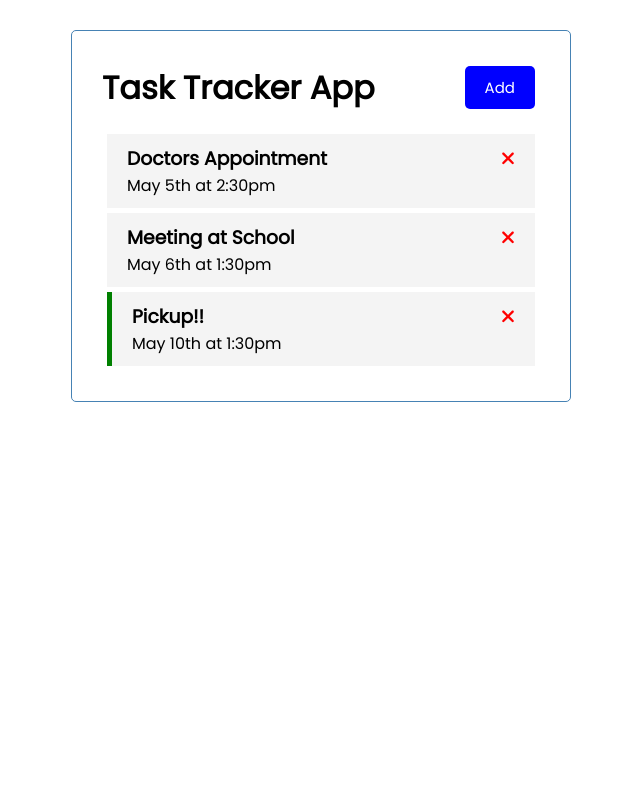
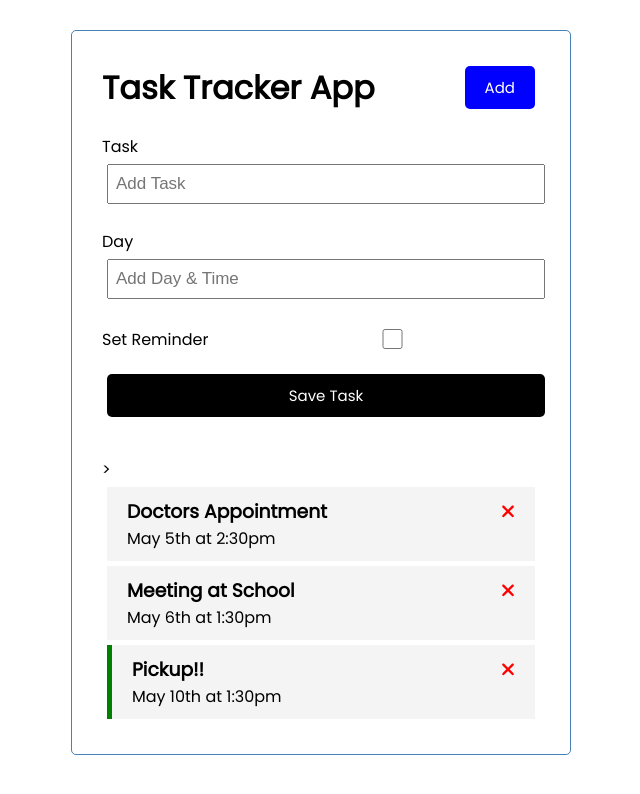
Before and after one commit to ksb96/tracker-app, an Angular app: page / in a window 1280 px wide. Shown: the top 794 px of the page, without its empty margins (319-959 px from the left). Built offline with nearby package versions, Linux system fonts and the light colour scheme; data requests are answered from the project's data file.

Commit message:
add task component -A

```diff
--- /dev/null
+++ b/src/app/components/add-task/add-task.component.css
@@ -0,0 +1,3 @@
+.add-form {
+    margin-bottom: 40px;
+  }
--- /dev/null
+++ b/src/app/components/add-task/add-task.component.html
@@ -0,0 +1,17 @@
+<form class="add-form">
+    <div class="form-control">
+        <label for="text">Task</label>
+        <input type="text" name="text" [(ngModel)]="text" id="text" placeholder="Add Task"/>
+    </div>
+    <div class="form-control">
+        <label for="day">Day</label>
+        <input type="text" name="day" [(ngModel)]="day" id="day" placeholder="Add Day & Time"/>
+    </div>
+    <div class="form-control form-control-check">
+        <label for="reminder">Set Reminder</label>
+        <input type="checkbox" name="reminder" [(ngModel)]="reminder" id="reminder"/>
+    </div>
+    <!-- 2-way-binding -->
+    <!-- {{text}}  -->
+    <input type="submit" value="Save Task" class="btn btn-block" />
+</form>>
--- /dev/null
+++ b/src/app/components/add-task/add-task.component.ts
@@ -0,0 +1,15 @@
+import { Component } from '@angular/core';
+import { Subscription } from 'rxjs';
+
+@Component({
+  selector: 'app-add-task',
+  templateUrl: './add-task.component.html',
+  styleUrls: ['./add-task.component.css']
+})
+export class AddTaskComponent {
+  text!: string;
+  day!: string;
+  reminder: boolean = false;
+  showAddTask!: boolean;
+  subscription!: Subscription;
+}
--- a/src/app/components/tasks/tasks.component.html
+++ b/src/app/components/tasks/tasks.component.html
@@ -1,3 +1,4 @@
+<app-add-task></app-add-task>
 <app-task-item *ngFor="let task of tasks" (onDeleteTask)="deleteTask(task)" (onToggleReminder)="toggleReminder(task)"
     [task]="task">
 </app-task-item>
```
Also changed, not shown: src/app/app.module.ts (+6 -2 lines), 1 other file (tests, documents, lock files or other folders).
